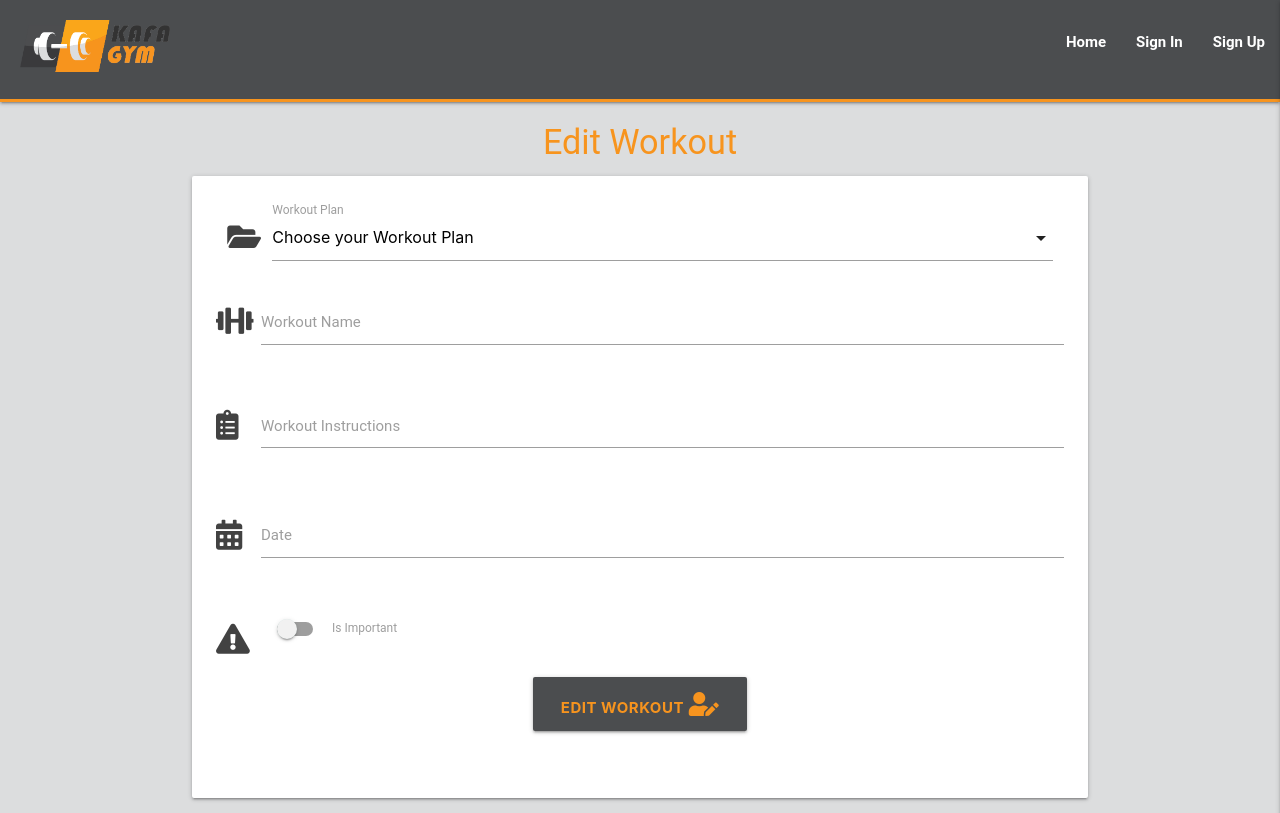
After one commit to kafabkaren/msthree-ekafagym, a Flask app: template templates/edit_workout.html in a window 1280 px wide. The commit adds this page. Run offline with Flask 2, Linux system fonts and the light colour scheme; the template is opened without the code that fills it, so the values that code supplies are empty; some libraries are stand-ins or nearby versions.

Commit message:
Connecting edit button

```diff
--- a/app.py
+++ b/app.py
@@ -118,6 +118,14 @@ def add_workout():
     return render_template("add_workout.html", workout_plans=workout_plans)
 
 
+@app.route("/edit_workout/<workout_id>", methods=["GET", "POST"])
+def edit_workout(workout_id):
+    workout = mongo.db.workouts.find_one({"_id": ObjectId(workout_id)})
+
+    workout_plans = mongo.db.workout_plans.find().sort("workout_plan_name", 1)
+    return render_template("edit_workout.html", workout=workout, workout_plans=workout_plans)
+
+
 if __name__ == "__main__":
     app.run(host=os.environ.get("IP"),
             port=int(os.environ.get("PORT")),
--- /dev/null
+++ b/templates/edit_workout.html
@@ -0,0 +1,66 @@
+{% extends "base.html" %}
+{% block content %}
+
+    <h4 class="titles text-darken-2 center-align text-shadow">Edit Workout</h4>
+
+    <div class="row card-panel">
+        <form class="col s12" method="POST" action="{{ url_for('edit_workout', workout_id=workout._id) }}">
+            <div class="row">
+                <!-- choosing workout -->
+                <div class="input-field col s12"><i class="fas fa-folder-open prefix grey-text text-darken-3"></i>
+                    <select id="workout_plan_name" name="workout_plan_name" class="validate" required>
+                        <option value="" disabled selected>Choose your Workout Plan</option>
+                        {% for workout_plan in workout_plans %}
+                            <option value="{{ workout_plan.workout_plan_name }}">{{ workout_plan.workout_plan_name }}</option>
+                        {% endfor %}
+                    </select>
+                    <label for="workout_plan_name">Workout Plan</label>
+                </div>
+            <!-- workout name -->
+            <div class="row">
+                <div class="input-field col s12">
+                <i class="fas fa-dumbbell prefix grey-text text-darken-3"></i>
+                <input id="workout_name" name="workout_name" minlength="5" maxlength="40" type="text" class="validate" required>
+                <label for="workout_name">Workout Name</label>
+                </div>
+            </div>
+            <!-- workout description -->
+            <div class="row">
+                <div class="input-field col s12">
+                <i class="fas fa-clipboard-list prefix grey-text text-darken-3"></i>
+                <textarea id="workout_instructions" name="workout_instructions" minlength="5" maxlength="250" class="materialize-textarea validate" required></textarea>
+                <label for="workout_instructions">Workout Instructions</label>
+                </div>
+            </div>
+            <!-- due date picker -->
+            <div class="row">
+                <div class="input-field col s12">
+                    <i class="fas fa-calendar-alt prefix grey-text text-darken-3"></i>
+                    <input id="date" name="date" type="text" class="datepicker validate" required>
+                    <label for="date">Date</label>
+                </div>
+            </div>
+            <!-- is important toggle -->
+            <div class="row">
+                <div class="input-field col 12">
+                    <div class="switch">
+                        <i class="fas fa-exclamation-triangle prefix grey-text text-darken-3"></i>
+                        <label for="is_important">
+                                <input type="checkbox"  id="is_important" name="is_important">
+                                <span class="lever"></span>
+                                Is Important
+                            </label>
+                    </div>
+                </div>
+            </div>
+            <!-- submit -->
+            <div class="row">
+                <div class="col s12 center-align">
+                    <button type="submit" class="btn btn-large text-shadow"><b>Edit Workout</b> <i class="fas fa-user-edit"></i>
+                    </button>
+                </div>
+            </div>
+        </form>
+    </div>
+
+{% endblock %}
--- a/templates/workouts.html
+++ b/templates/workouts.html
@@ -9,7 +9,7 @@
                 <div class="collapsible-style text-shadow collapsible-header">
                     <div class="col s3">
                         <i class="fas fa-chevron-circle-down"></i>
-                        <a class="waves-effect waves-light btn btn-workout">Edit</a>
+                        <a href="{{ url_for('edit_workout', workout_id=workout._id) }}" class="waves-effect waves-light btn btn-workout">Edit</a>
                         <a class="waves-effect waves-light btn btn-workout">Done</a>
                     </div>
                     <div class="col s9">
```
